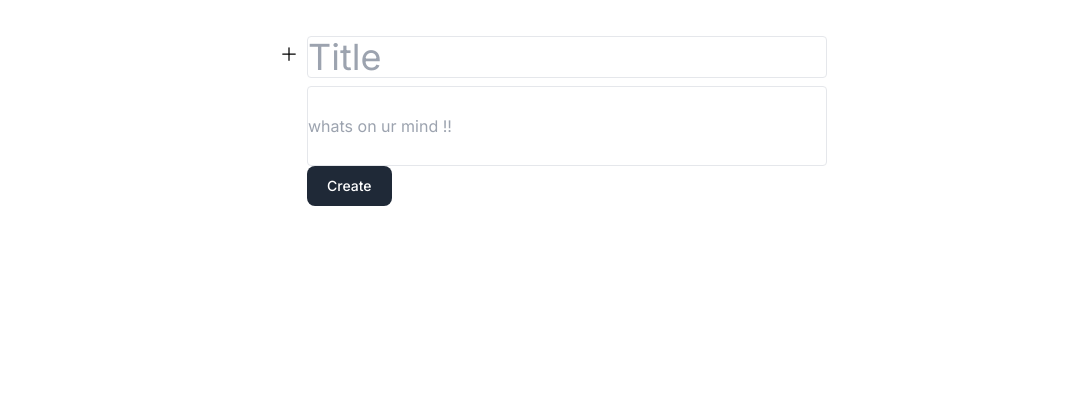
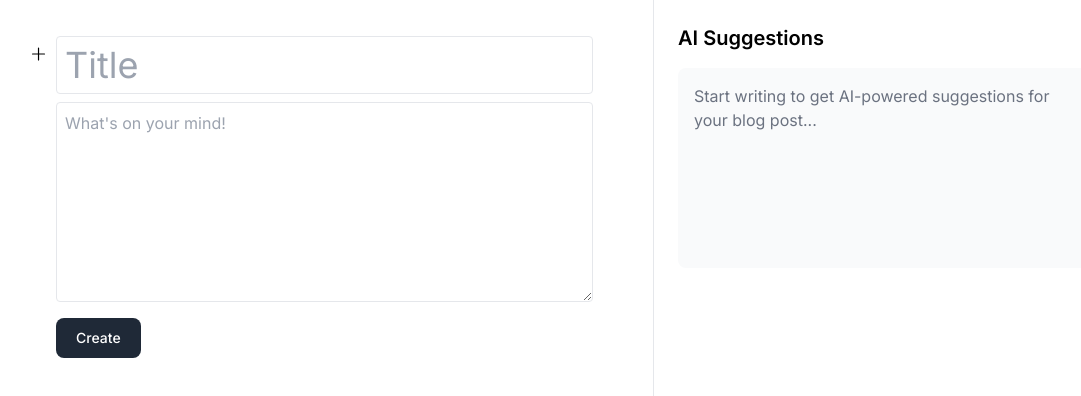
Before and after one commit to Kartikjoshi0/Medium_blog, a Next.js app: page /create in a window 1280 px wide. Shown: the top 396 px of the page, without its empty margins (87-1168 px from the left). Built offline with nearby package versions, Linux system fonts and the light colour scheme.

Commit message:
[ADD]: AI suggestion in create blog

```diff
--- /dev/null
+++ b/src/app/api/suggestions/route.ts
@@ -0,0 +1,87 @@
+import { NextRequest } from "next/server";
+
+const HUGGING_FACE_API_KEY = process.env.HUGGING_FACE_API_KEY;
+const API_URL = "https://api-inference.huggingface.co/models/facebook/bart-large-cnn";
+
+async function getHuggingFaceSuggestions(content: any) {
+  try {
+    const response = await fetch(API_URL, {
+      method: "POST",
+      headers: {
+        "Authorization": `Bearer ${HUGGING_FACE_API_KEY}`,
+        "Content-Type": "application/json",
+      },
+      body: JSON.stringify({
+        inputs: content,
+        parameters: {
+          max_length: 100,
+          temperature: 0.7,
+        }
+      }),
+    });
+
+    const result = await response.json();
+    console.log('this is result', result);
+
+
+    const suggestions = result[0]?.summary_text || "No suggestions available at the moment.";
+    return suggestions;
+  } catch (error) {
+    console.error("Error calling Hugging Face API:", error);
+    return getBasicSuggestions(content);
+  }
+}
+
+
+function getBasicSuggestions(content: any) {
+  const suggestions = [];
+
+  // Length check
+  if (content.length < 100) {
+    suggestions.push("💡 Consider adding more detail to make your post more informative.");
+  }
+
+  // Readability checks
+  const sentences = content.split(/[.!?]+/);
+  if (sentences.some(sentence => sentence.length > 100)) {
+    suggestions.push("📖 Consider breaking longer sentences for better readability.");
+  }
+
+  // Structure checks
+  const paragraphs = content.split('\n\n');
+  if (paragraphs.length < 2) {
+    suggestions.push("📝 Consider organizing your content into paragraphs.");
+  }
+
+  // Engagement checks
+  const questionCount = (content.match(/\?/g) || []).length;
+  if (questionCount === 0) {
+    suggestions.push("💭 Consider adding rhetorical questions to engage readers.");
+  }
+
+  return suggestions.join('\n\n');
+}
+
+export async function POST(request: NextRequest) {
+  try {
+    const { content } = await request.json();
+
+    // Try Hugging Face API first
+    const suggestions = await getHuggingFaceSuggestions(content);
+
+    return new Response(JSON.stringify({ suggestions }), {
+      headers: { 'Content-Type': 'application/json' }
+    });
+
+  } catch (error) {
+    console.error("API Error:", error);
+    // Use fallback if API fails
+    const basicSuggestions = getBasicSuggestions(content);
+    return new Response(JSON.stringify({
+      suggestions: basicSuggestions,
+      source: 'fallback'
+    }), {
+      headers: { 'Content-Type': 'application/json' }
+    });
+  }
+}
--- a/src/app/components/CreateBlog.tsx
+++ b/src/app/components/CreateBlog.tsx
@@ -1,32 +1,135 @@
-"use client"
+"use client";
 
 import { Button } from "./Buttons";
 import { createBlog } from "../../../lib/actions/createBlog";
-import { useState } from "react";
+import { useState, useCallback } from "react";
 import { useRouter } from "next/navigation";
+import debounce from "lodash/debounce";
 
+export function CreateBlog() {
+    const router = useRouter();
+    const [title, setTitle] = useState("");
+    const [desc, setDesc] = useState("");
+    const [suggestions, setSuggestions] = useState("");
+    const [isLoading, setIsLoading] = useState(false);
 
+    // Debounced function to get AI suggestions
+    const debouncedGetSuggestions = useCallback(
+        debounce(async (title: string, description: string) => {
+            if (!title && !description) return;
 
-export function CreateBlog(){
-    const router = useRouter()
-    const [title,setTitle]=useState('')
-    const [desc,setDesc]=useState('')
-    return <div className="flex m-3 p-6 gap-2 justify-center">
-        <svg className="w-5 h-9 font-3xl" xmlns="http://www.w3.org/2000/svg" fill="none" viewBox="0 0 24 24" stroke-width="1.5" stroke="currentColor" >
-  <path stroke-linecap="round" stroke-linejoin="round" d="M12 4.5v15m7.5-7.5h-15" />
-</svg>
- <div className="flex-col">
- <div className="flex flex-col  gap-2 ">
-    <input onChange={(e)=>{
-        setTitle(e.target.value)
-    }} type="text" placeholder="Title" className="text-4xl border rounded" />
-    <input onChange={(e)=>{
-        setDesc(e.target.value)
-    }} type="text" placeholder="whats on ur mind !!" className=" border rounded h-20" />
-    </div>
-    <Button  onClick={async ()=> {await createBlog(title,desc)
-        router.push('/home')
-    }}>Create</ Button>
- </div>
-  </div>
+            setIsLoading(true);
+            try {
+                const response = await fetch("/api/suggestions", {
+                    method: "POST",
+                    headers: { "Content-Type": "application/json" },
+                    body: JSON.stringify({
+                        content: `Title: ${title}\n\nContent: ${description}`,
+                    }),
+                });
+
+                const data = await response.json();
+                console.log("Suggestions from API:", data);
+
+                setSuggestions(data.suggestions || "No suggestions available.");
+            } catch (error) {
+                console.error("Error fetching suggestions:", error);
+                setSuggestions("Unable to fetch suggestions. Please try again.");
+            } finally {
+                setIsLoading(false);
+            }
+        }, 1000),
+        []
+    );
+
+    const handleTitleChange = (e: React.ChangeEvent<HTMLInputElement>) => {
+        const value = e.target.value;
+        setTitle(value);
+        debouncedGetSuggestions(value, desc);
+    };
+
+    const handleDescChange = (e: React.ChangeEvent<HTMLTextAreaElement>) => {
+        const value = e.target.value;
+        setDesc(value);
+        debouncedGetSuggestions(title, value);
+    };
+
+    return (
+        <div className="container mx-auto max-w-6xl px-4">
+            <div className="flex flex-col lg:flex-row gap-6">
+                {/* Editor Section */}
+                <div className="flex-1">
+                    <div className="flex m-3 p-6 gap-2">
+                        <svg
+                            className="w-5 h-9 font-3xl"
+                            xmlns="http://www.w3.org/2000/svg"
+                            fill="none"
+                            viewBox="0 0 24 24"
+                            strokeWidth="1.5"
+                            stroke="currentColor"
+                        >
+                            <path
+                                strokeLinecap="round"
+                                strokeLinejoin="round"
+                                d="M12 4.5v15m7.5-7.5h-15"
+                            />
+                        </svg>
+                        <div className="flex-col w-full">
+                            <div className="flex flex-col gap-2">
+                                <input
+                                    onChange={handleTitleChange}
+                                    type="text"
+                                    placeholder="Title"
+                                    className="text-4xl border rounded p-2"
+                                    value={title}
+                                />
+                                <textarea
+                                    onChange={handleDescChange}
+                                    placeholder="What's on your mind!"
+                                    className="border rounded p-2 min-h-[200px] resize-y"
+                                    value={desc}
+                                />
+                            </div>
+                            <div className="mt-4">
+                                <Button
+                                    onClick={async () => {
+                                        await createBlog(title, desc);
+                                        router.push("/home");
+                                    }}
+                                >
+                                    Create
+                                </Button>
+                            </div>
+                        </div>
+                    </div>
+                </div>
+
+                {/* Suggestions Section */}
+                <div className="flex-1 p-6 border-l">
+                    <h3 className="text-xl font-semibold mb-4">AI Suggestions</h3>
+                    <div className="min-h-[200px] bg-gray-50 rounded-lg p-4">
+                        {isLoading ? (
+                            <div className="animate-pulse space-y-4">
+                                <div className="h-4 bg-gray-200 rounded w-3/4"></div>
+                                <div className="h-4 bg-gray-200 rounded w-1/2"></div>
+                                <div className="h-4 bg-gray-200 rounded w-5/6"></div>
+                            </div>
+                        ) : suggestions ? (
+                            <div className="prose max-w-none">
+                                {suggestions.split("\n").map((paragraph, index) => (
+                                    <p key={index} className="mb-4">
+                                        {paragraph}
+                                    </p>
+                                ))}
+                            </div>
+                        ) : (
+                            <p className="text-gray-500">
+                                Start writing to get AI-powered suggestions for your blog post...
+                            </p>
+                        )}
+                    </div>
+                </div>
+            </div>
+        </div>
+    );
 }
```
